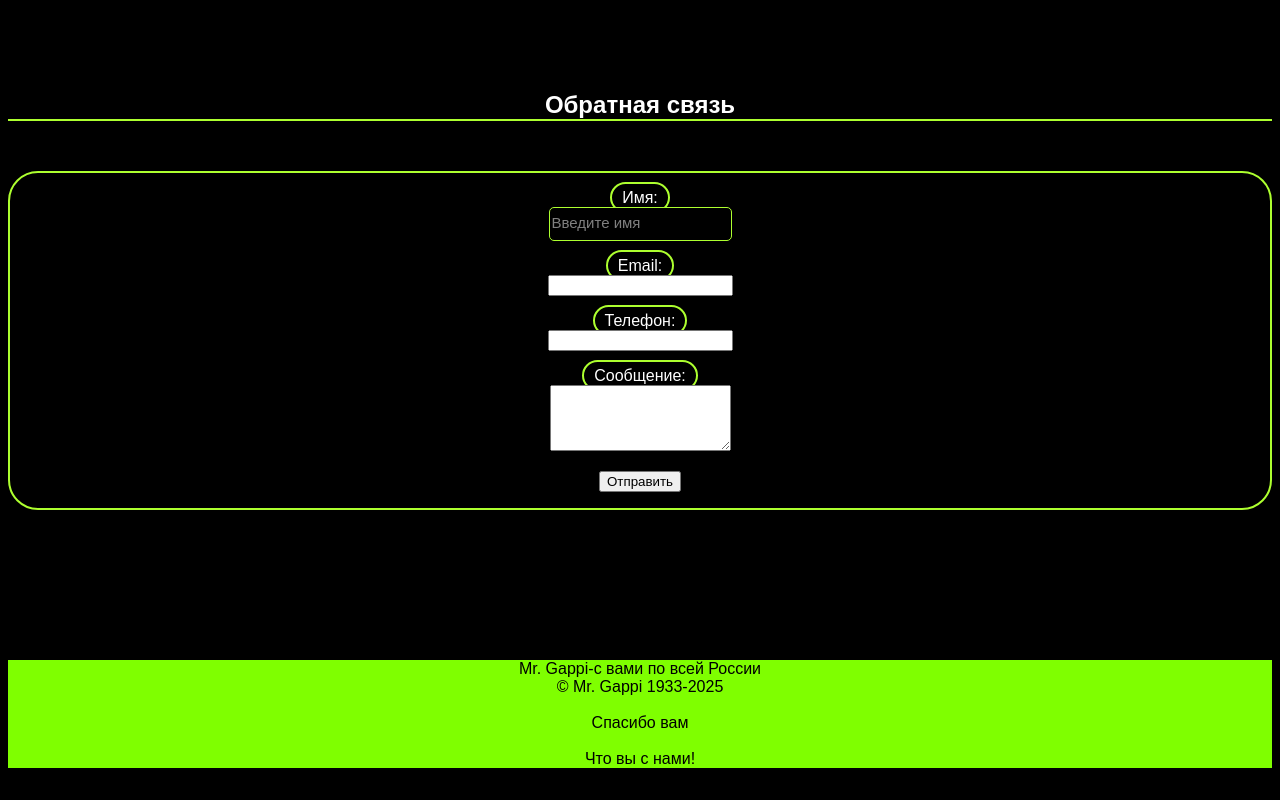
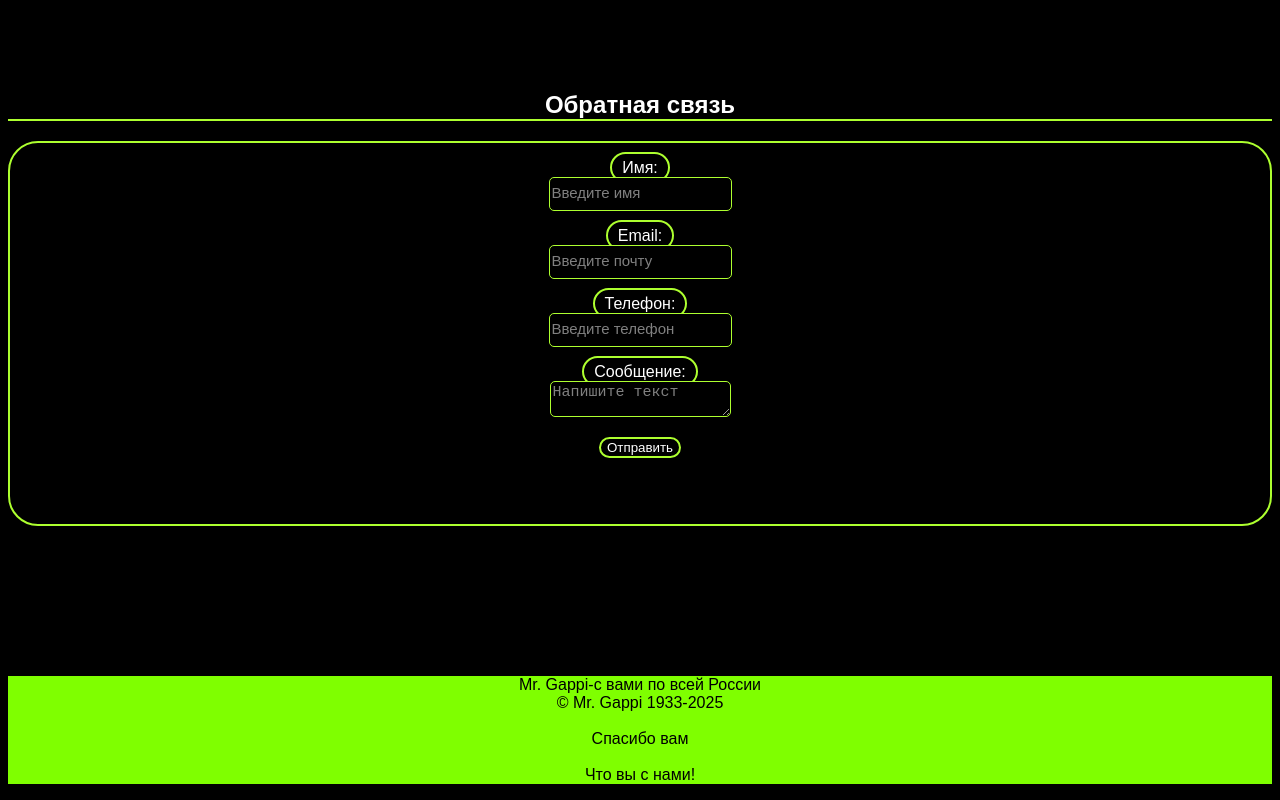
Before and after one commit to stepancherr/Challenge, a plain HTML site: page index.html in a window 1280 px wide. Shown: the part 5100-5900 px from the top of the page. Drawn offline with Linux system fonts and the light colour scheme.

Commit message:
Изменил форму

```diff
--- a/index.html
+++ b/index.html
@@ -140,7 +140,7 @@
    </div>
  </div>
   </div>
-  <h2 class="form-btn" id="form">Обратная связь</h2>
+  <h2 class="form-bar" id="form">Обратная связь</h2>
     <div class="form"><form action="mailto:ichernyshov_stepan@list.ru" method="post" enctype="text/plain">
         <p>
             <label for="name" class="all">Имя:</label><br>
@@ -148,18 +148,18 @@
         </p>
         <p>
             <label for="email" class="all">Email:</label><br>
-            <input type="email" id="email" name="email" required >
+            <input  class="text-input" type="email" id="email" name="email"  required  placeholder="Введите почту">
         </p>
         <p>
             <label for="phone" class="all">Телефон:</label><br>
-            <input type="tel" id="phone" name="phone">
+            <input  class="text-input" type="tel" id="tel" name="tel"  required  placeholder="Введите телефон">
         </p>
         <p>
             <label for="message" class="all">Сообщение:</label><br>
-            <textarea id="message" name="message" rows="4"></textarea>
+            <textarea class="text-input" type="message" id="massage" name="massage"  required  placeholder="Напишите текст"></textarea>
         </p>
         <p>
-            <input type="submit" value="Отправить">
+            <input type="submit" class="form-btn" value="Отправить">
         </p>
     </form>
     </div>
--- a/style.css
+++ b/style.css
@@ -193,7 +193,7 @@ a {
   animation-direction: alternate;
   animation-iteration-count: infinite;
 }
-.form-btn {
+.form-bar {
   text-align: center;
   margin-top: 150px;
   border-bottom: 2px greenyellow solid;
@@ -220,9 +220,21 @@ a {
   border: 1px solid greenyellow;
   background-color: black;
   height: 30px;
+  color: #fff;
 }
 
 .text-input::placeholder {
   color: grey;
   font-size: 15px;
 }
+.form-btn {
+  background-color: black;
+  color: #fff;
+  border-radius: 30px;
+  border: 2px greenyellow solid;
+}
+.form-btn:hover {
+    transition: 300ms ease;
+    background-color: greenyellow;
+    color: black;
+}
```
